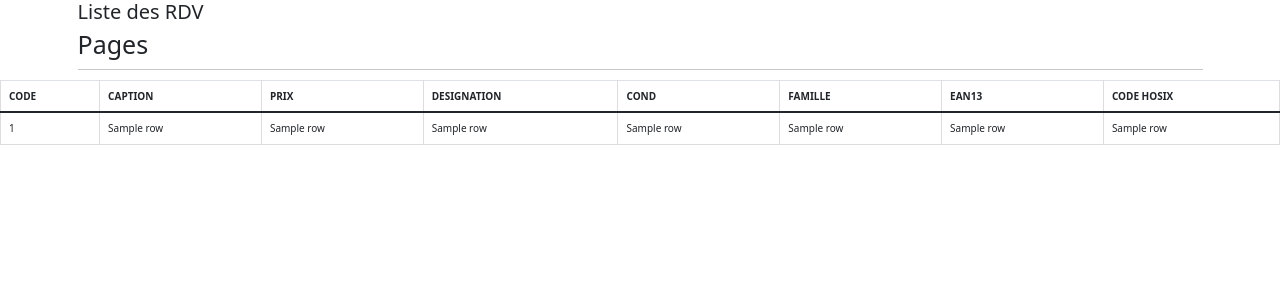
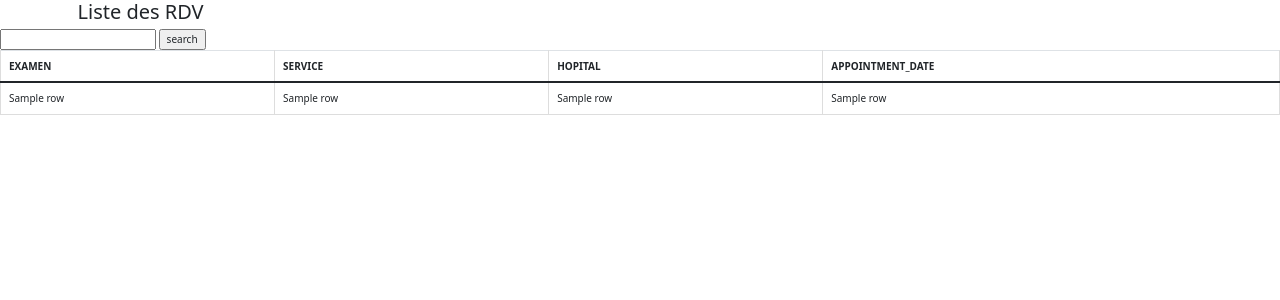
Before and after one commit to hsoulb/ShowAppointment, a Flask app: template templates/RDV.html in a window 1280 px wide. Shown: the top 300 px of the page. Run offline with Flask 3, Linux system fonts and the light colour scheme; the template is opened without the code that fills it: most values are stand-ins (such as "Sample title", 1, 10 or a date in 2020); some libraries are stand-ins or nearby versions.

Commit message:
second commit

```diff
--- a/app.py
+++ b/app.py
@@ -8,18 +8,29 @@ from werkzeug.middleware.proxy_fix import ProxyFix
 app = Flask(__name__)
 app.wsgi_app = ProxyFix(app.wsgi_app)
 
+server = '172.16.15.69'
+database = 'SIHRDV'
+username = 'sa'
+password = 'sa2014as'
 
 
+@app.route('/', methods=["GET", "POST"])
+def ListRDV():
+    conn = pyodbc.connect('DRIVER={SQL Server};SERVER=' + server + ';DATABASE=' + database + ';UID=' + username + ';PWD=' + password)
+    cur= conn.execute("SELECT * FROM RDV")
+    patients = cur.fetchall()
+    print(patients)
+    if request.method == "POST":
+        data = dict(request.form)
+        patients = getRDV(data["search"])
+    else:
+        print("Aucun résultat")
+    return render_template('RDV.html', patients=patients)
 
-@app.route('/')
-def ListRDV():
-    server = '172.16.15.69'
-    database = 'TESTMEDIC'
-    username = 'sa'
-    password = 'sa2014as'
-    conn = pyodbc.connect(
-        'DRIVER={SQL Server};SERVER=' + server + ';DATABASE=' + database + ';UID=' + username + ';PWD=' + password)
-    cur= conn.execute("SELECT * FROM medic")
+@app.route('/rdv')
+def getRDV(search):
+    conn = pyodbc.connect('DRIVER={SQL Server};SERVER=' + server + ';DATABASE=' + database + ';UID=' + username + ';PWD=' + password)
+    cur = conn.execute("SELECT * FROM RDV  WHERE EXAMEN  LIKE ? OR SERVICE   LIKE ?", ("%"+search+"%", "%"+search+"%",))
     patients = cur.fetchall()
     print(patients)
     return render_template('RDV.html', patients=patients)
--- a/templates/RDV.html
+++ b/templates/RDV.html
@@ -14,53 +14,41 @@
 <div class="container">
     <h2>Liste des RDV</h2>
 </div>
-<div class="container">
-      <h1>Pages</h1>
-      <hr>
-      {% block content %}{% endblock %}
-    </div>
     <script type="text/javascript" charset="utf8" src="https://code.jquery.com/jquery-3.6.0.min.js"></script>
     <script type="text/javascript" charset="utf8" src="https://cdn.datatables.net/1.10.25/js/jquery.dataTables.js"></script>
     <script type="text/javascript" charset="utf8" src="https://cdn.datatables.net/1.10.25/js/dataTables.bootstrap5.js"></script>
 
-    {% block scripts %}
-     <script>
-    $(document).ready(function () {
-      $('#data').DataTable();
-    });
-  </script>
+<form method="post">
+  <input type="text" name="search" required>
+  <input type="submit" value="search">
+</form>
 
-    {% endblock %}
+{% if patients | length != 0 %}
 <table class="table table-bordered">
     <thead>
         <tr>
-            <th scope="col">CODE</th>
-            <th scope="col">CAPTION</th>
-            <th scope="col">PRIX</th>
-            <th scope="col">DESIGNATION</th>
-            <th scope="col">COND</th>
-            <th scope="col">FAMILLE</th>
-            <th scope="col">EAN13</th>
-            <th scope="col">CODE HOSIX</th>
-
+            <th scope="col">EXAMEN</th>
+            <th scope="col">SERVICE</th>
+            <th scope="col">HOPITAL</th>
+            <th scope="col">APPOINTMENT_DATE</th>
         </tr>
     </thead>
     <tbody>
         {% for row in patients %}
         <tr>
-        <td>{{row.0}}</td>
-        <td>{{row.1}}</td>
-        <td>{{row.2}}</td>
-        <td>{{row.3}}</td>
-            <td>{{row.4}}</td>
-            <td>{{row.5}}</td>
-            <td>{{row.6}}</td>
-            <td>{{row.7}}</td>
+        <td>{{row.4}}</td>
+        <td>{{row.5}}</td>
+        <td>{{row.6}}</td>
+        <td>{{row.7}}</td>
 
     </tr>
         {% endfor %}
     </tbody>
 </table>
 
+{% else %}
+<div>No search results.</div>
+{% endif %}
+
 </body>
 </html>
```
Also changed, not shown: templates/filtre.html (added, +24 -0 lines).
